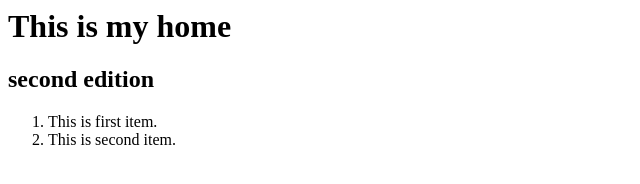
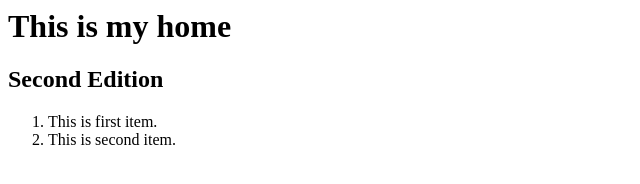
Before and after one commit to sjycka1004/myhome, a plain HTML site: page index.html in a window 1280 px wide. Shown: the full height of the page, 0-640 px from the left. Drawn offline with Linux system fonts and the light colour scheme.

Commit message:
Update index.html

```diff
--- a/index.html
+++ b/index.html
@@ -1,5 +1,5 @@
 <h1>This is my home</h1>
-<h2>second edition</h2>
+<h2>Second Edition</h2>
 <ol>
   <li>This is first item.</li>
   <li>This is second item.</li>
```
